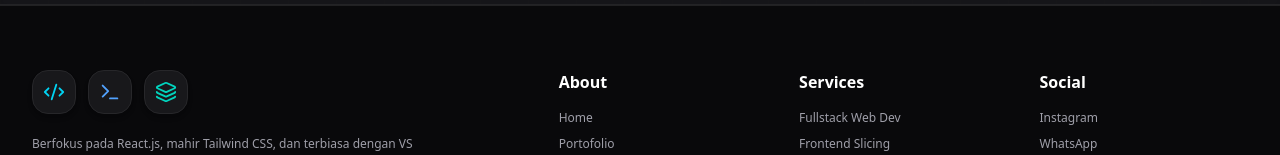
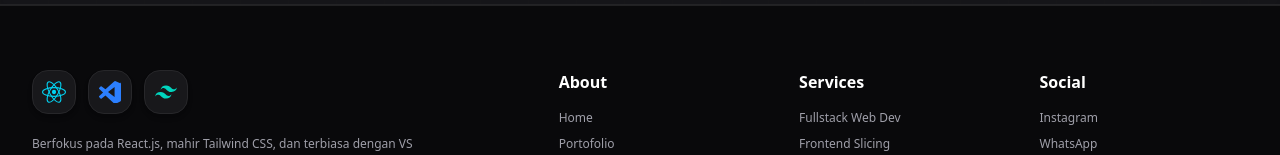
Before and after one commit to gilangrdhi/lamski-portfolio, a React (Vite) app: page / in a window 1280 px wide. Shown: the part 4572-4727 px from the top of the page. Built offline with nearby package versions, Linux system fonts and the light colour scheme.

Commit message:
feat: add site footer component with social links and tech stack icons

```diff
--- a/src/components/Footer.jsx
+++ b/src/components/Footer.jsx
@@ -1,5 +1,5 @@
 import React from "react";
-import { Code2, Terminal, Layers } from "lucide-react";
+import { ReactLogoIcon, VSCodeLogoIcon, TailwindLogoIcon } from "./Icons";
 import { personalInfo } from "../data/portfolioData";
 
 export default function Footer() {
@@ -10,13 +10,13 @@ export default function Footer() {
           <div className="md:col-span-5 space-y-5">
             <div className="flex items-center gap-3">
               <div className="w-11 h-11 rounded-2xl bg-zinc-900 border border-zinc-800 flex items-center justify-center text-cyan-400 shadow-md hover:scale-105 transition-transform" title="React.js">
-                <Code2 size={22} />
+                <ReactLogoIcon size={24} />
               </div>
-              <div className="w-11 h-11 rounded-2xl bg-zinc-900 border border-zinc-800 flex items-center justify-center text-blue-400 shadow-md hover:scale-105 transition-transform" title="VS Code">
-                <Terminal size={22} />
+              <div className="w-11 h-11 rounded-2xl bg-zinc-900 border border-zinc-800 flex items-center justify-center text-blue-500 shadow-md hover:scale-105 transition-transform" title="VS Code">
+                <VSCodeLogoIcon size={22} />
               </div>
               <div className="w-11 h-11 rounded-2xl bg-zinc-900 border border-zinc-800 flex items-center justify-center text-teal-400 shadow-md hover:scale-105 transition-transform" title="Tailwind CSS">
-                <Layers size={22} />
+                <TailwindLogoIcon size={22} />
               </div>
             </div>
 
--- a/src/components/Icons.jsx
+++ b/src/components/Icons.jsx
@@ -71,3 +71,50 @@ export function UBLogoIcon({ size = 18, className = "" }) {
     </svg>
   );
 }
+
+export function ReactLogoIcon({ size = 22, className = "" }) {
+  return (
+    <svg
+      width={size}
+      height={size}
+      viewBox="-11.5 -10.23174 23 20.46348"
+      fill="none"
+      className={className}
+    >
+      <circle cx="0" cy="0" r="2.05" fill="currentColor" />
+      <g stroke="currentColor" strokeWidth="1" fill="none">
+        <ellipse rx="11" ry="4.2" />
+        <ellipse rx="11" ry="4.2" transform="rotate(60)" />
+        <ellipse rx="11" ry="4.2" transform="rotate(120)" />
+      </g>
+    </svg>
+  );
+}
+
+export function VSCodeLogoIcon({ size = 22, className = "" }) {
+  return (
+    <svg
+      width={size}
+      height={size}
+      viewBox="0 0 24 24"
+      fill="currentColor"
+      className={className}
+    >
+      <path d="M23.15 2.587L18.21.21a1.494 1.494 0 0 0-1.705.29l-9.46 8.63-4.12-3.128a.999.999 0 0 0-1.276.057L.327 7.276a1 1 0 0 0 .004 1.442l4.084 3.791-4.084 3.791a1 1 0 0 0-.004 1.442l1.322 1.217a.999.999 0 0 0 1.276.057l4.12-3.128 9.46 8.63a1.492 1.492 0 0 0 1.705.29l4.94-2.377A1.5 1.5 0 0 0 24 21.06V2.94a1.5 1.5 0 0 0-.85-1.353zm-6.15 14.862L9.845 12l7.155-5.449v10.898z" />
+    </svg>
+  );
+}
+
+export function TailwindLogoIcon({ size = 22, className = "" }) {
+  return (
+    <svg
+      width={size}
+      height={size}
+      viewBox="0 0 24 24"
+      fill="currentColor"
+      className={className}
+    >
+      <path d="M12.001 4.8c-3.2 0-5.2 1.6-6 4.8 1.2-1.6 2.6-2.2 4.2-1.8.913.228 1.565.89 2.288 1.624C13.666 10.618 15.027 12 18.001 12c3.2 0 5.2-1.6 6-4.8-1.2 1.6-2.6 2.2-4.2 1.8-.913-.228-1.565-.89-2.288-1.624C16.337 6.182 14.976 4.8 12.001 4.8zm-6 7.2c-3.2 0-5.2 1.6-6 4.8 1.2-1.6 2.6-2.2 4.2-1.8.913.228 1.565.89 2.288 1.624C7.666 17.818 9.027 19.2 12.001 19.2c3.2 0 5.2-1.6 6-4.8-1.2 1.6-2.6 2.2-4.2 1.8-.913-.228-1.565-.89-2.288-1.624C10.337 13.382 8.976 12 6.001 12z" />
+    </svg>
+  );
+}
```
